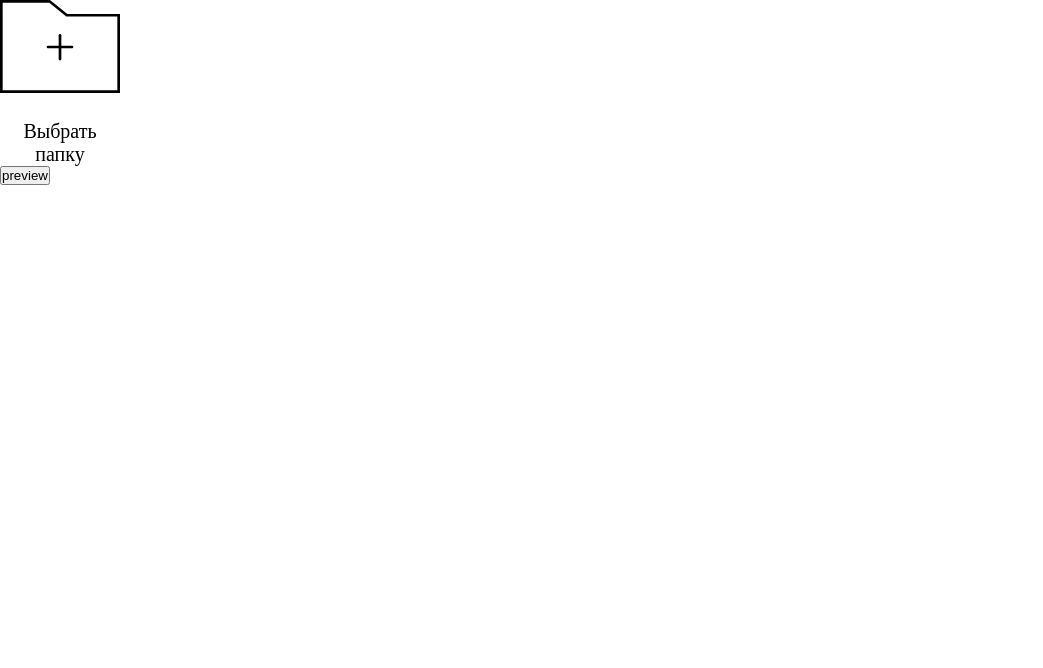
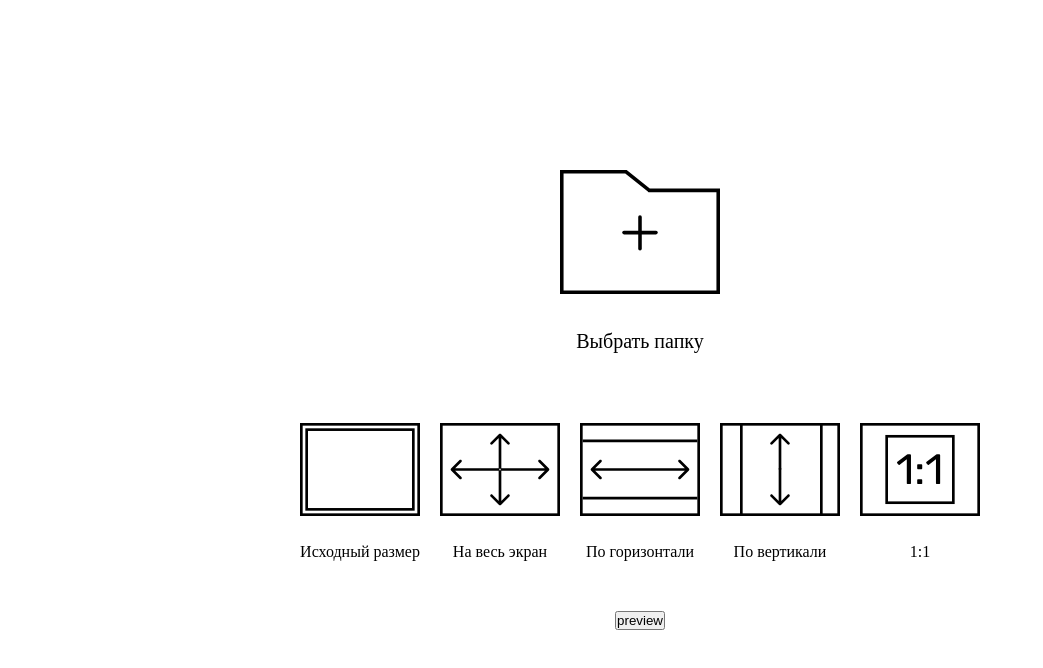
Before and after one commit to jambackie/uploadpreview, a Vue app: page / in a window 1280 px wide. Shown: the top 668 px of the page, without its empty margins (0-1043 px from the left). Built offline with nearby package versions, Linux system fonts and the light colour scheme.

Commit message:
add settings

```diff
--- /dev/null
+++ b/src/components/OptionRadio.vue
@@ -0,0 +1,45 @@
+<template>
+  <label class="option" :style="src">
+    <input
+      class="option__input"
+      type="radio"
+      name="mode"
+      :value="option"
+      :checked="option === currentSetting"
+      @change="change"
+    />
+    <slot></slot>
+  </label>
+</template>
+
+<script>
+import { mapMutations, mapState } from 'vuex'
+
+export default {
+  name: 'OptionRadio',
+
+  props: {
+    option: {
+      type: String,
+      required: true,
+    },
+  },
+
+  data() {
+    return {
+      src: `--bg: url(${require('../assets/svg/sprite.svg')}#${this.option})`,
+    }
+  },
+
+  computed: {
+    ...mapState('settings', ['currentSetting']),
+  },
+
+  methods: {
+    ...mapMutations('settings', ['setCurrent']),
+    change() {
+      this.setCurrent(this.option)
+    },
+  },
+}
+</script>
--- /dev/null
+++ b/src/components/SettingsBlock.vue
@@ -0,0 +1,43 @@
+<template>
+  <div v-if="label" class="settings">
+    <OptionRadio
+      v-for="item in settings"
+      :key="item.name"
+      class="home__option"
+      :option="item.name"
+    >
+      {{ item.label }}
+    </OptionRadio>
+  </div>
+  <div v-else class="settings">
+    <OptionRadio
+      v-for="item in settings"
+      :key="item.name"
+      class="home__option"
+      :option="item.name"
+    >
+    </OptionRadio>
+  </div>
+</template>
+
+<script>
+import { mapState } from 'vuex'
+import OptionRadio from '@/components/OptionRadio.vue'
+
+export default {
+  name: 'SettingsBlock',
+
+  components: { OptionRadio },
+
+  props: {
+    label: {
+      type: Boolean,
+      default: false,
+    },
+  },
+
+  computed: {
+    ...mapState('settings', ['settings']),
+  },
+}
+</script>
--- a/src/store/index.js
+++ b/src/store/index.js
@@ -1,5 +1,6 @@
 import { createStore } from 'vuex'
 import { filesModule } from './filesModule'
+import { settingsModule } from './settingsModule'
 
 export default createStore({
   state: {},
@@ -8,5 +9,6 @@ export default createStore({
   actions: {},
   modules: {
     files: filesModule,
+    settings: settingsModule,
   },
 })
--- /dev/null
+++ b/src/store/settingsModule.js
@@ -0,0 +1,35 @@
+export const settingsModule = {
+  namespaced: true,
+
+  state: {
+    settings: [
+      {
+        name: 'default',
+        label: 'Исходный размер',
+      },
+      {
+        name: 'fill',
+        label: 'На весь экран',
+      },
+      {
+        name: 'horizontal',
+        label: 'По горизонтали',
+      },
+      {
+        name: 'vertical',
+        label: 'По вертикали',
+      },
+      {
+        name: 'square',
+        label: '1:1',
+      },
+    ],
+    currentSetting: 'default',
+  },
+
+  mutations: {
+    setCurrent(state, str) {
+      state.currentSetting = str
+    },
+  },
+}
--- a/src/styles.scss
+++ b/src/styles.scss
@@ -8,6 +8,7 @@
 
 .option {
   display: block;
+  text-align: center;
 
   &__input {
     display: block;
@@ -26,12 +27,30 @@
   }
 }
 
+.settings {
+  display: flex;
+}
+
 .home {
+  display: flex;
+  height: 100vh;
+  flex-direction: column;
+  align-items: center;
+  justify-content: center;
 
   &__add {
-    width: 120px;
-    text-align: center;
+    width: 160px;
     font-size: 20px;
+  }
+
+  &__settings {
+    margin: 60px 0 40px;
+
+    .option {
+      width: 120px;
+      margin: 10px;
+      font-size: 16px;
+    }
   }
 }
 
@@ -39,15 +58,60 @@
   position: relative;
   display: flex;
   justify-content: center;
-  align-items: start;
+  align-items: center;
   min-width: 100vw;
   min-height: 100vh;
 
   &__controls {
-    position: absolute;
+    position: fixed;
+    top: 0;
+    left: 0;
+    right: 0;
+    display: flex;
+    justify-content: space-between;
+    align-items: center;
+    padding: 0 10%;
+    border-bottom: 1px solid #000;
+
+    .option {
+      width: 40px;
+      margin: 5px;
+    }
   }
 
   &__img {
-    position: absolute;
+    box-shadow: 10px 10px 140px rgba(0, 0, 0, 0.333);
+
+    &-default {
+      max-width: 100vw;
+      max-height: 100vh;
+    }
+
+    &-fill {
+      width: 100vw;
+      height: 100vh;
+    }
+
+    &-horizontal {
+      width: 100vw;
+    }
+
+    &-vertical {
+      height: 100vh;
+    }
   }
 }
+
+@media screen and (orientation: landscape) {
+  .preview__img-square {
+    width: 80vh;
+    height: 80vh;
+  }
+}
+
+@media screen and (orientation: portrait) {
+  .preview__img-square {
+    width: 80vw;
+    height: 80vw;
+  }
+}
--- a/src/views/HomeView.vue
+++ b/src/views/HomeView.vue
@@ -1,16 +1,20 @@
 <template>
   <div class="home">
     <AddFiles class="home__add">Выбрать папку</AddFiles>
+    <SettingsBlock class="home__settings" :label="true" />
     <button @click="toPreview">preview</button>
   </div>
 </template>
 
 <script>
 import AddFiles from '@/components/AddFiles.vue'
+import SettingsBlock from '@/components/SettingsBlock.vue'
 
 export default {
   name: 'HomeView',
-  components: { AddFiles },
+
+  components: { AddFiles, SettingsBlock },
+
   methods: {
     toPreview() {
       this.$router.push('preview')
--- a/src/views/PreviewView.vue
+++ b/src/views/PreviewView.vue
@@ -1,21 +1,39 @@
 <template>
   <div class="preview">
-    <img class="preview__img" :src="imgSrc" alt="" loading="lazy" />
+    <img
+      class="preview__img"
+      :class="imgClasses()"
+      :src="imgSrc"
+      alt=""
+      loading="lazy"
+    />
     <div class="preview__controls">
       <button @click="prevImg">prev</button>
+      <AddFiles />
+      <SettingsBlock />
       <button @click="nextImg">next</button>
     </div>
   </div>
 </template>
 
 <script>
-import { mapGetters, mapMutations } from 'vuex'
+import { mapGetters, mapMutations, mapState } from 'vuex'
+import AddFiles from '@/components/AddFiles.vue'
+import SettingsBlock from '@/components/SettingsBlock.vue'
 
 export default {
+  name: 'PreviewView',
+
+  components: { AddFiles, SettingsBlock },
+
   computed: {
     ...mapGetters('files', ['activeFile']),
+    ...mapState('settings', ['currentSetting']),
     imgSrc() {
       return this.activeFile
+    },
+    className() {
+      return this.currentSetting
     },
   },
 
@@ -27,6 +45,9 @@ export default {
     prevImg() {
       this.setPrev()
     },
+    imgClasses() {
+      return `preview__img-${this.className}`
+    },
   },
 }
 </script>
```
